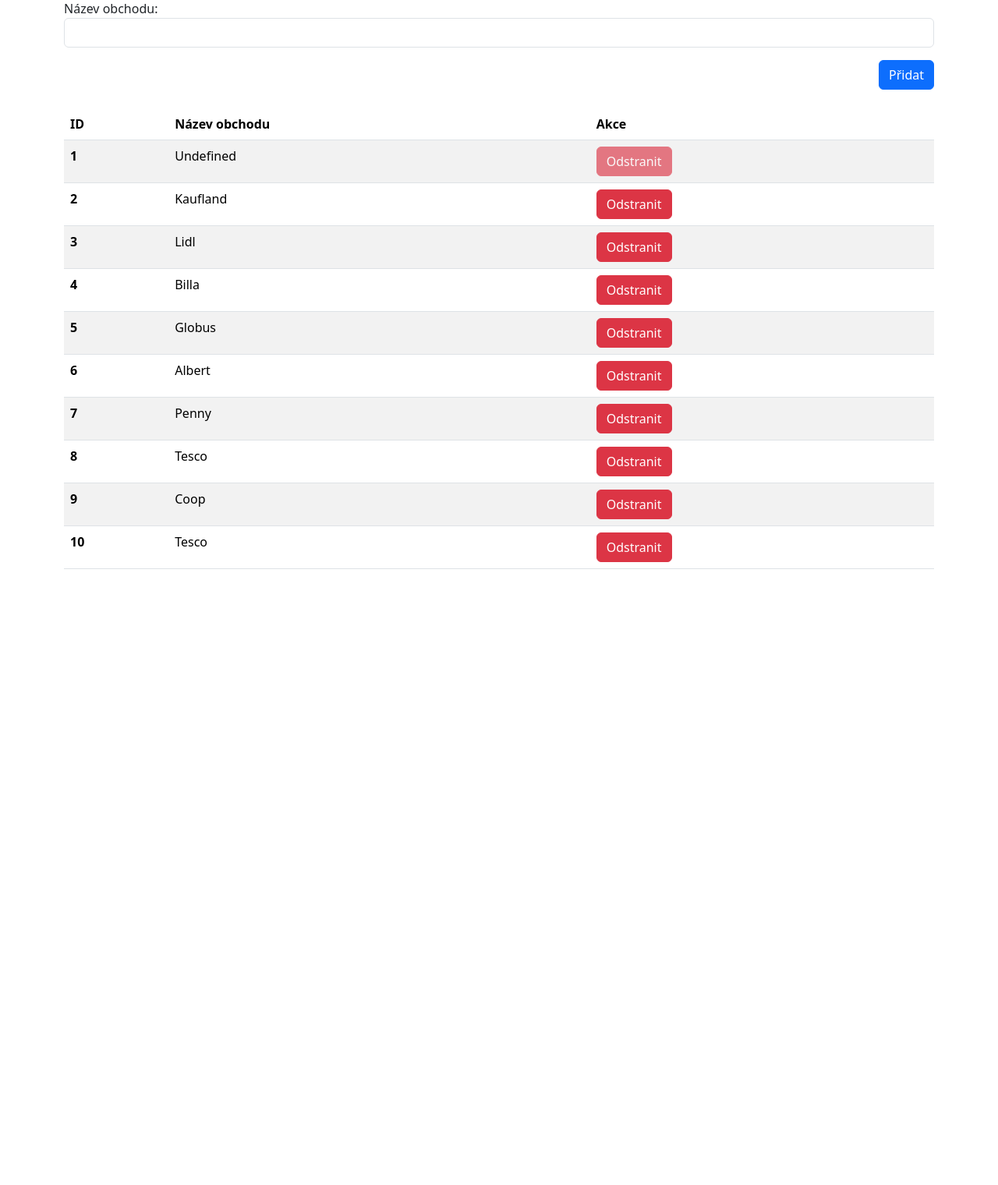
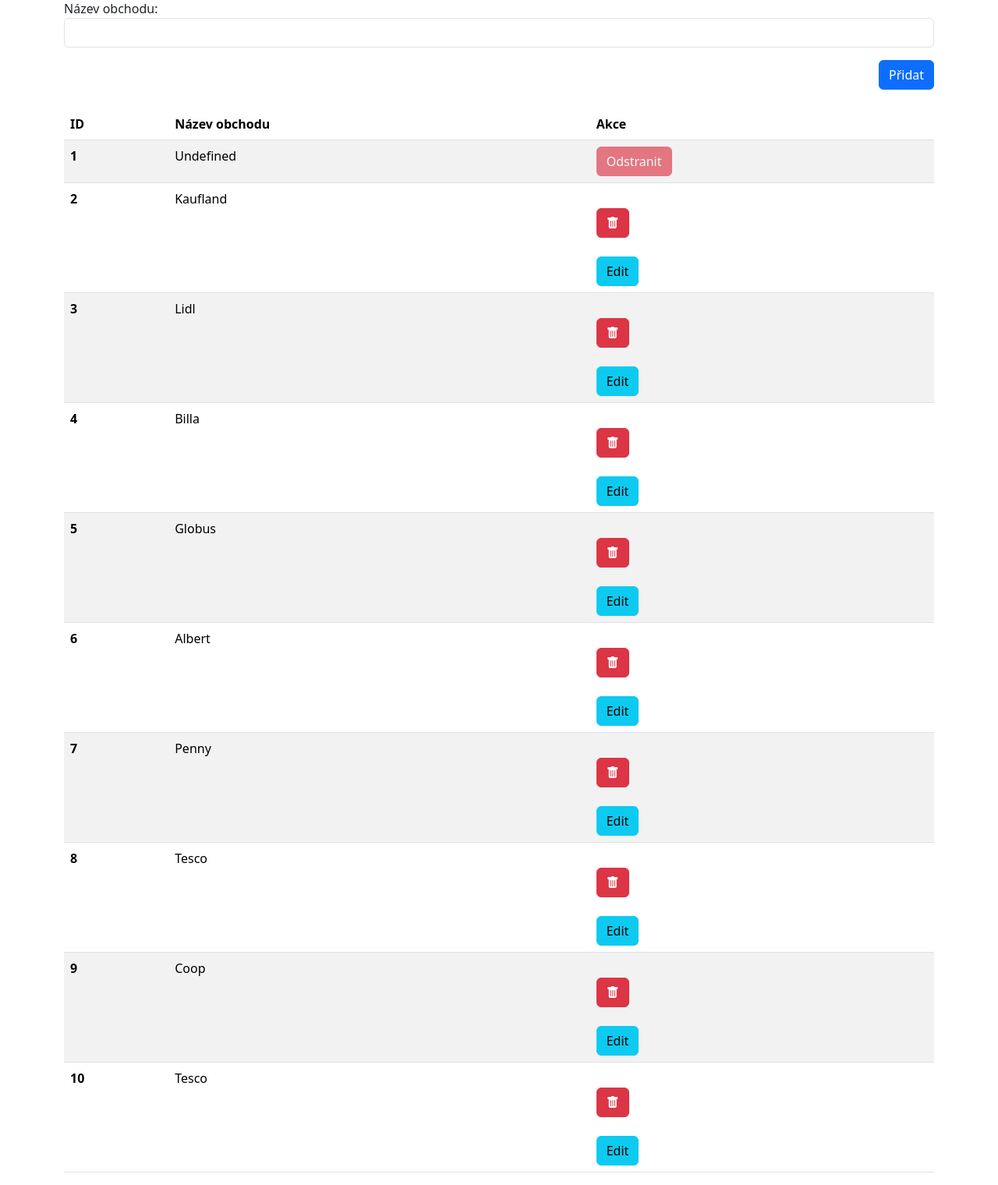
Before and after one commit to Postaczech2021/Cms, a Django app: page /food/ in a window 1280 px wide, after a click on "Obchody". Shown: the part 158-1678 px from the top of the page at 78% size. Before the commit the page ends 888 px from the top, so only its background shows below. Run offline with Django 5.2, Linux system fonts and the light colour scheme; data comes from the database, SQL or seed files in the repository; both versions use the stored data as it was after the commit.

Commit message:
this is new commit

```diff
--- a/Cms/food/forms.py
+++ b/Cms/food/forms.py
@@ -23,7 +23,7 @@
             'unit': forms.Select(attrs={'class': 'form-control'}),
             'store': forms.Select(attrs={'class': 'form-control'}),
             'date_added': forms.DateInput(attrs={'class': 'form-control', 'type': 'date'}),
-            'note': forms.Textarea(attrs={'class': 'form-control'}),
+            'note': forms.Textarea(attrs={'class': 'form-control','rows': 5}),
         }
         labels = {
             'name': "Název položky",
--- /dev/null
+++ b/Cms/food/templates/edit_store.html
@@ -0,0 +1,5 @@
+<form class="mt-4" action="{% url 'edit_store' id=store.id %}" method="POST">
+  {% csrf_token %}
+  {{ form.as_p }}
+<div class="d-flex justify-content-end"> <button class="btn btn-primary">Přidat</button> </div>
+</form>
--- a/Cms/food/templates/stores.html
+++ b/Cms/food/templates/stores.html
@@ -17,7 +17,15 @@
         {% if store.name == "Undefined" %}
           <button class="btn btn-danger" disabled>Odstranit</button>
         {% else %}
-          <button class="btn btn-danger">Odstranit</button>
+         <form class="mt-4" action="{% url 'delete_store' store.id %}" method="POST">
+          {% csrf_token %}
+            <button class="btn btn-danger"><i class="bi bi-trash-fill"></i></button>
+          </form>
+
+         <form class="mt-4" action="{% url 'edit_store' store.id %}" method="POST">
+          {% csrf_token %}
+          <button class="btn btn-info">Edit</button>
+          </form>
         {% endif %}
       </td>
     </tr>
--- a/Cms/food/urls.py
+++ b/Cms/food/urls.py
@@ -5,5 +5,7 @@
     path('', views.dashboard, name='dashboard'),
     path('add/store',views.add_store, name='add_store'),
     path('add/food',views.add_food, name='add_food'),
+    path('edit/store/<int:id>',views.edit_store, name='edit_store'),
+    path('delete/store/<int:id>',views.delete_store, name='delete_store'),
 
 ]
--- a/Cms/food/views.py
+++ b/Cms/food/views.py
@@ -1,4 +1,4 @@
-from django.shortcuts import render, redirect
+from django.shortcuts import render, redirect, get_object_or_404
 from .forms import FoodForm, StoreForm
 from .models import Store
 from django.db.models import Case, When, Value, IntegerField
@@ -11,6 +11,27 @@
     store_form = StoreForm()
     stores = Store.objects.all()
     return render(request, 'dashboard.html', {'food_form': food_form, 'store_form': store_form, 'stores': stores})
+
+def delete_store(request,id):
+    store = get_object_or_404(Store, pk=id)
+    store.delete()
+    return redirect('dashboard')
+
+
+def edit_store(request, id):
+    store = get_object_or_404(Store, id=id)
+    if request.method == 'POST':
+        form = StoreForm(request.POST, instance=store)
+        if form.is_valid():
+            form.save()
+            return redirect('dashboard')
+        else:
+            form = StoreForm(instance=store)
+            # If the form is not valid, render the form again with error messages
+            return render(request, 'edit_store.html', {'form': form, 'store': store})
+    else:
+        form = StoreForm(instance=store)
+        return render(request, 'edit_store.html', {'form': form, 'store': store})
 
 def add_food(request):
     if request.method == 'POST':
```
Also changed, not shown: Cms/db.sqlite3.
